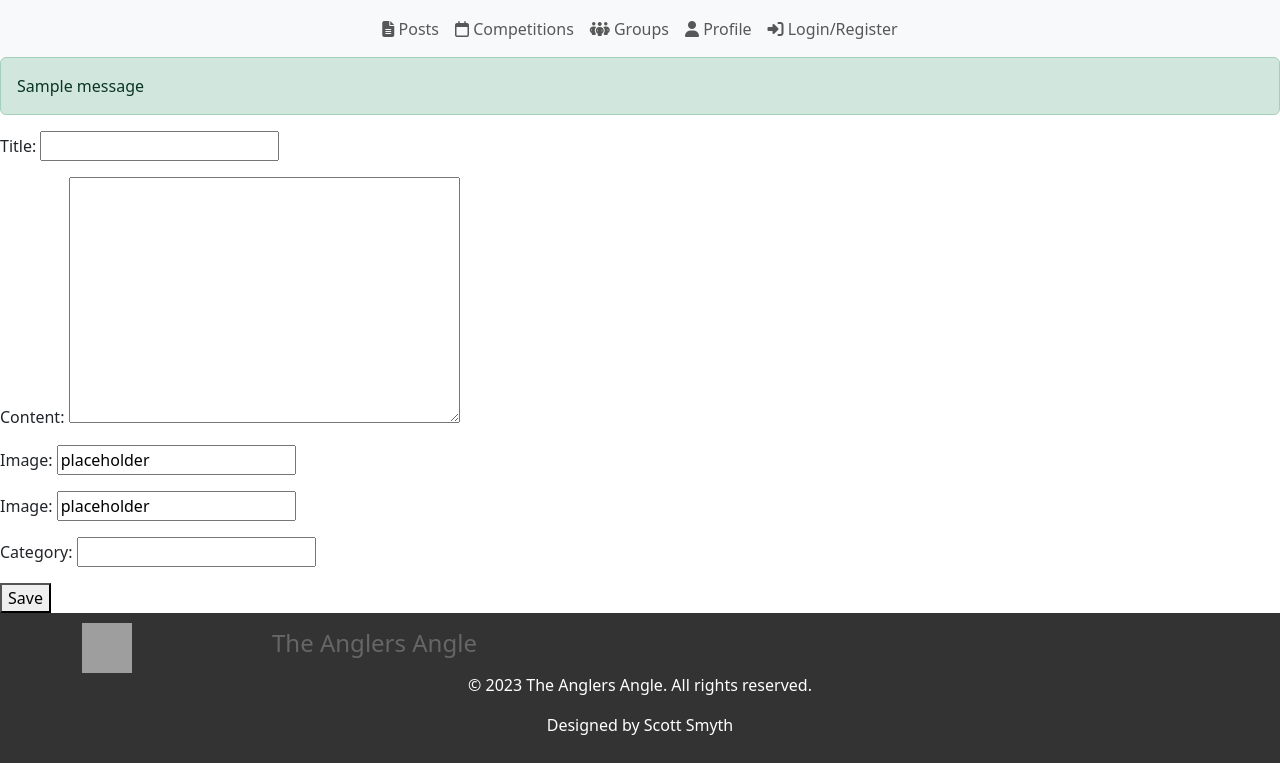
After one commit to scottsmyth56/The_Anglers_Angle, a Django app: page /add-post/ in a window 1280 px wide. The commit adds this page. Shown: the part 109-872 px from the top of the page. Run offline with Django 3.2, Linux system fonts and the light colour scheme; tables that the repository leaves empty hold one stand-in row (values such as "Sample post"); one stand-in notice (Sample message) is shown; parts of the project's set-up code (start-up, migrations or seed data) failed here and were passed over; some libraries are stand-ins or nearby versions; grey boxes are pictures that could not be loaded.

Commit message:
Add create post functionality

```diff
--- a/blog/models.py
+++ b/blog/models.py
@@ -53,7 +53,7 @@ class Post(models.Model):
     content = models.TextField()
     image1 = CloudinaryField('image', default='placeholder')
     image2 = CloudinaryField('image', default='placeholder')
-    timestamp = models.DateTimeField()
+    timestamp = models.DateTimeField(auto_now_add=True)
     category = models.CharField(max_length=100, null=True, blank=True)
     group = models.ForeignKey(
         Group, on_delete=models.CASCADE, null=True, blank=True)
@@ -70,7 +70,7 @@ class Comment(models.Model):
     user_id = models.ForeignKey(User, on_delete=models.CASCADE)
     post_id = models.ForeignKey(Post, on_delete=models.CASCADE)
     comment = models.TextField()
-    timestamp = models.DateTimeField()
+    timestamp = models.DateTimeField(auto_now_add=True)
 
     class Meta:
         ordering = ["-timestamp"]
--- a/blog/urls.py
+++ b/blog/urls.py
@@ -4,4 +4,5 @@ from django.urls import path
 urlpatterns = [
     path('post-lists', views.PostList.as_view(), name='post-list'),
     path('', views.index.as_view(), name='index'),
+    path('add-post/', views.addPost.as_view(), name='addPost')
 ]
--- a/blog/views.py
+++ b/blog/views.py
@@ -1,8 +1,9 @@
 from django.shortcuts import render
 from .models import Post, Comment
 from django.views import generic
+from django.contrib import messages
 from django.contrib.auth.mixins import LoginRequiredMixin
-
+from django.urls import reverse_lazy
 
 
 class index(generic.ListView, LoginRequiredMixin):
@@ -17,3 +18,15 @@ class PostList(generic.ListView):
     queryset = Post.objects.order_by('timestamp')
     template_name = "index.html"
     context_object_name = 'posts'
+
+
+class addPost(generic.CreateView):
+    model = Post
+    fields = ['title', 'content', 'image1', 'image2', 'category']
+    template_name = "Posts/add_post.html"
+    success_url = reverse_lazy('index')
+
+    def form_valid(self, form):
+        form.instance.user_id = self.request.user
+        messages.success(self.request, 'Post added Succesfully')
+        return super().form_valid(form)
--- a/static/css/stylesheet.css
+++ b/static/css/stylesheet.css
@@ -38,3 +38,8 @@
     width: 40px;
     height: 40px;
 }
+
+.card-img-top {
+    width: 100%;
+    height: 100%;
+}
--- /dev/null
+++ b/templates/Posts/add_post.html
@@ -0,0 +1,19 @@
+{% extends 'base.html' %}
+
+{% block content %}
+{% if messages %}
+
+{% for message in messages %}
+<div class="alert alert-{{ message.tags }}">
+    {{ message }}
+</div>
+{% endfor %}
+
+{% endif %}
+
+<form method="POST" enctype="multipart/form-data">
+    {% csrf_token %}
+    {{ form.as_p }}
+    <button type="submit">Save</button>
+</form>
+{% endblock content%}
```
Also changed, not shown: templates/index.html (+15 -2 lines), blog/migrations/0002_auto_20230706_1204.py (added).
